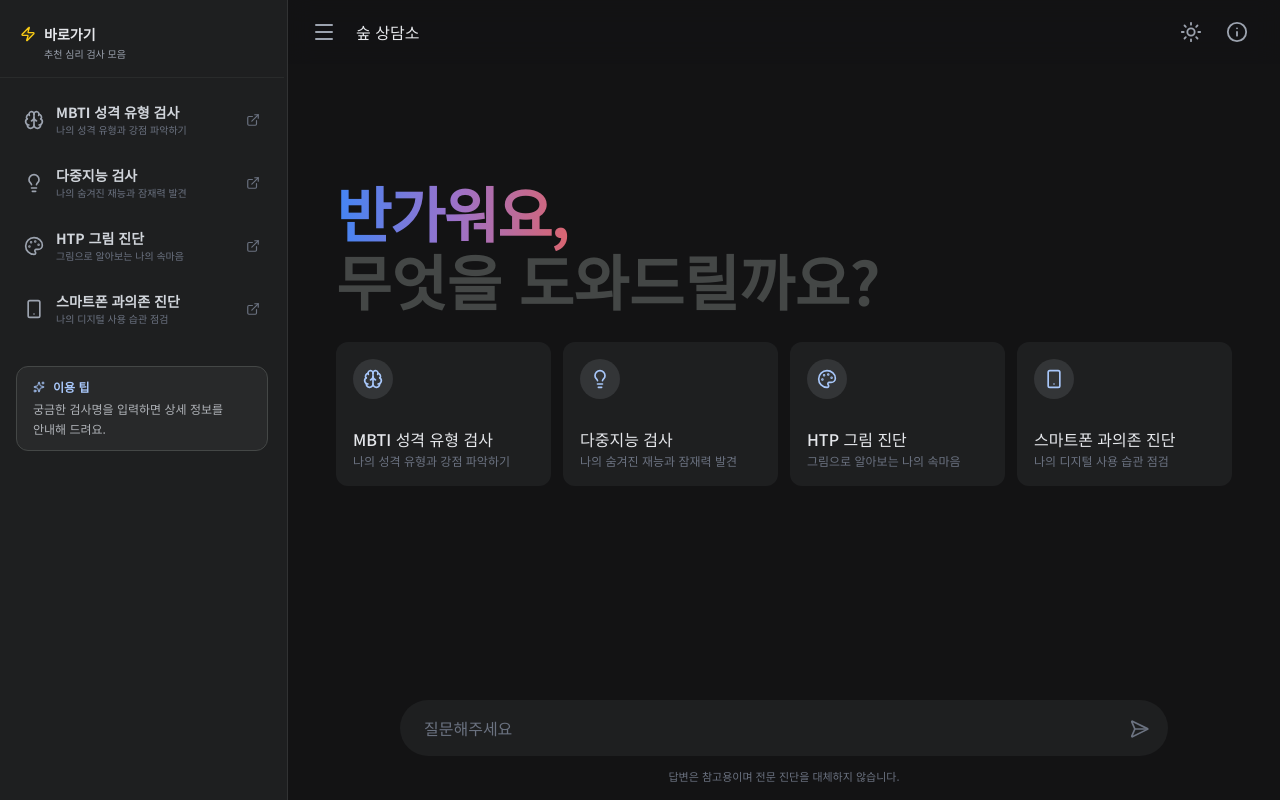
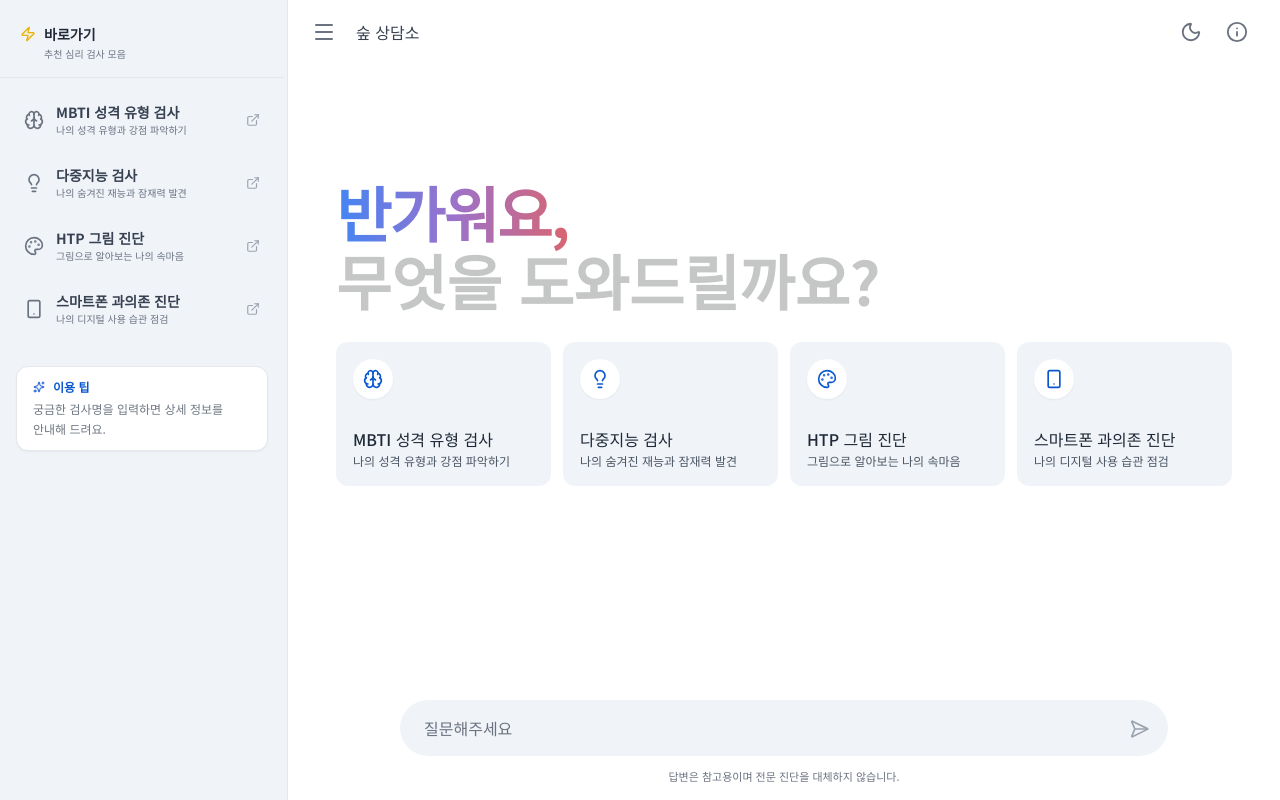
Before and after one commit to jpjp92/psyc-test, a React (Vite) app: page / in a window 1280 px wide. Built offline with nearby package versions, Linux system fonts and the light colour scheme.

Commit message:
fix: 기본 모드 설정 라이트로 변경

```diff
--- a/App.tsx
+++ b/App.tsx
@@ -13,7 +13,7 @@
   const [inputValue, setInputValue] = useState('');
   const [isLoading, setIsLoading] = useState(false);
   const [isInfoOpen, setIsInfoOpen] = useState(false);
-  const [isDarkMode, setIsDarkMode] = useState(true); // Default to Dark Mode
+  const [isDarkMode, setIsDarkMode] = useState(false); // Default to Light Mode
 
   // Initialize sidebar state based on screen width (SSR safe check)
   const [isSidebarOpen, setIsSidebarOpen] = useState(() =>
```
Also changed, not shown: 1 other file (tests, documents, lock files or other folders).
